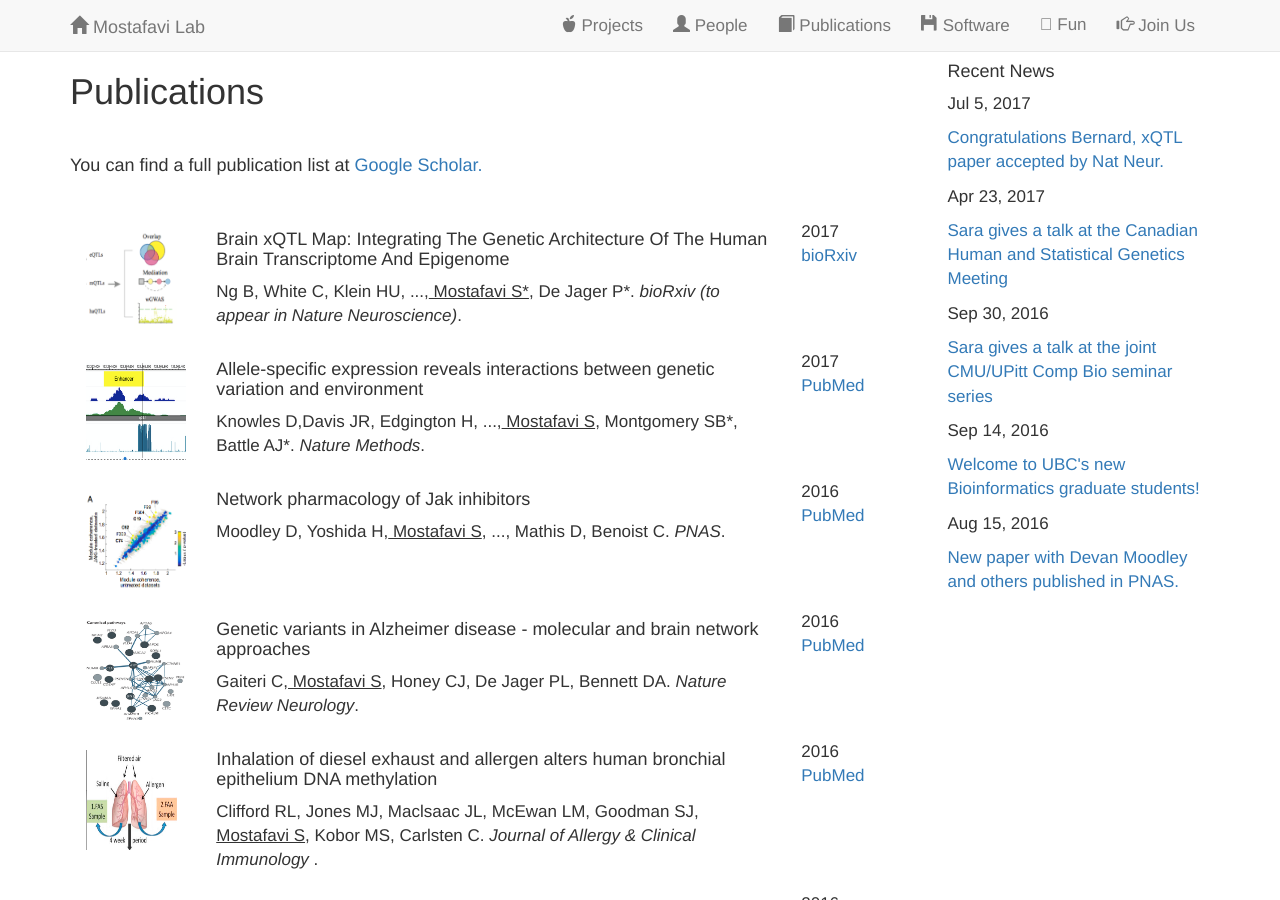
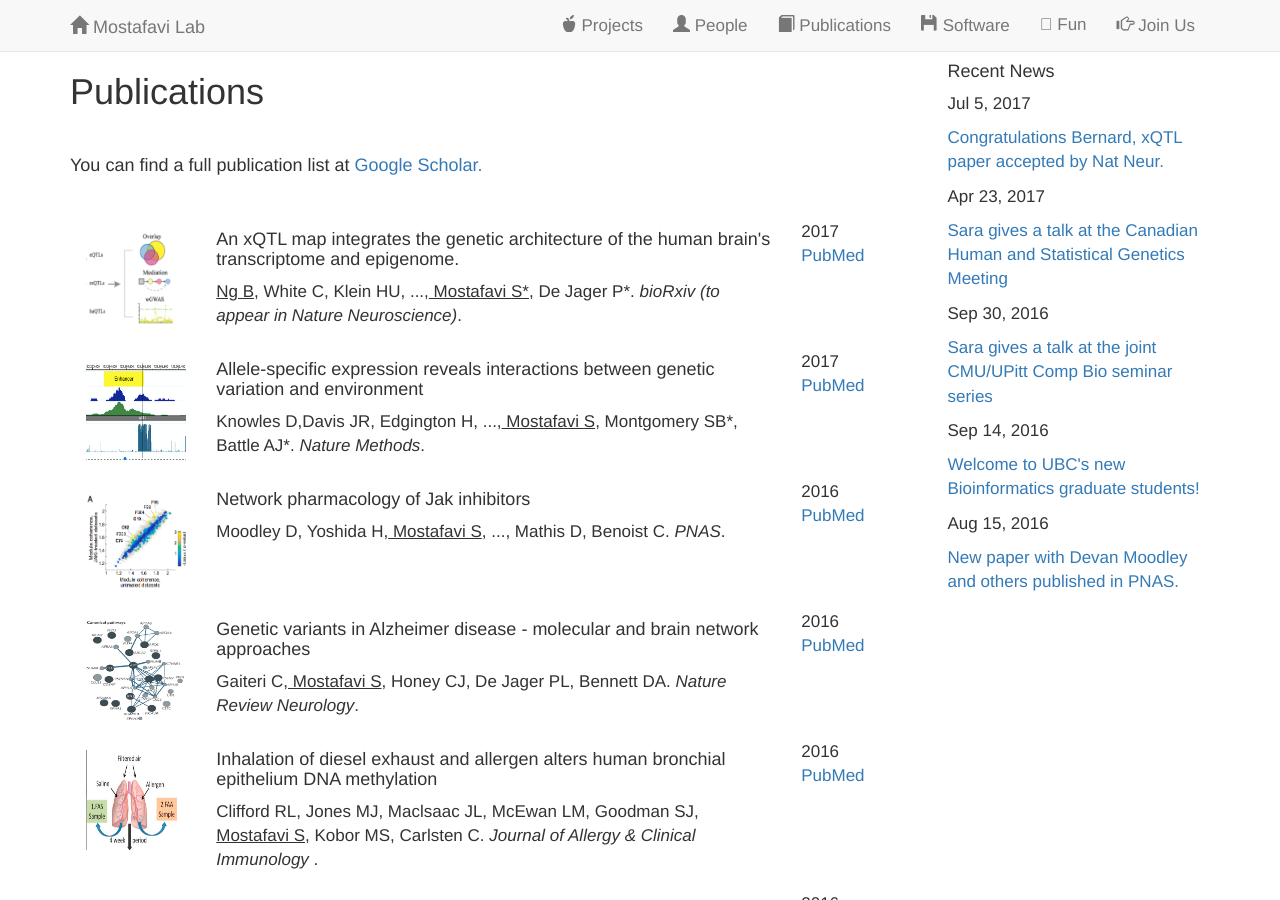
Before and after one commit to saramostafavi/saramostafavi.github.io, a Jekyll site: the page built from publications.html, in a window 1280 px wide and 900 px high. Built offline with Jekyll 4.4.1, drawn with Linux system fonts in a browser that asks for light colours; nearby versions of some CDN libraries; a style sheet for code colours, icons or effects is not loaded.

Commit message:
updated pubs

```diff
--- a/_data/publications.yml
+++ b/_data/publications.yml
@@ -1,13 +1,13 @@
 ---
 - title: >
-    Brain xQTL Map: Integrating The Genetic Architecture Of The Human Brain Transcriptome And Epigenome
+    An xQTL map integrates the genetic architecture of the human brain's transcriptome and epigenome.
   author: >
-    Ng B, White C, Klein HU, ...,<u> Mostafavi S*</u>, De Jager P*. <I>bioRxiv (to appear in Nature Neuroscience)</I>.
+    <u>Ng B</u>, White C, Klein HU, ...,<u> Mostafavi S*</u>, De Jager P*. <I>bioRxiv (to appear in Nature Neuroscience)</I>.
   image: ../images/xQTL.png
   year: 2017
   repo:
-    name: bioRxiv
-    url: http://www.biorxiv.org/content/early/2017/05/27/142927
+    name: PubMed
+    url: https://www.ncbi.nlm.nih.gov/pubmed/28869584
 
 
 
```
Also changed, not shown: 1 other file.
